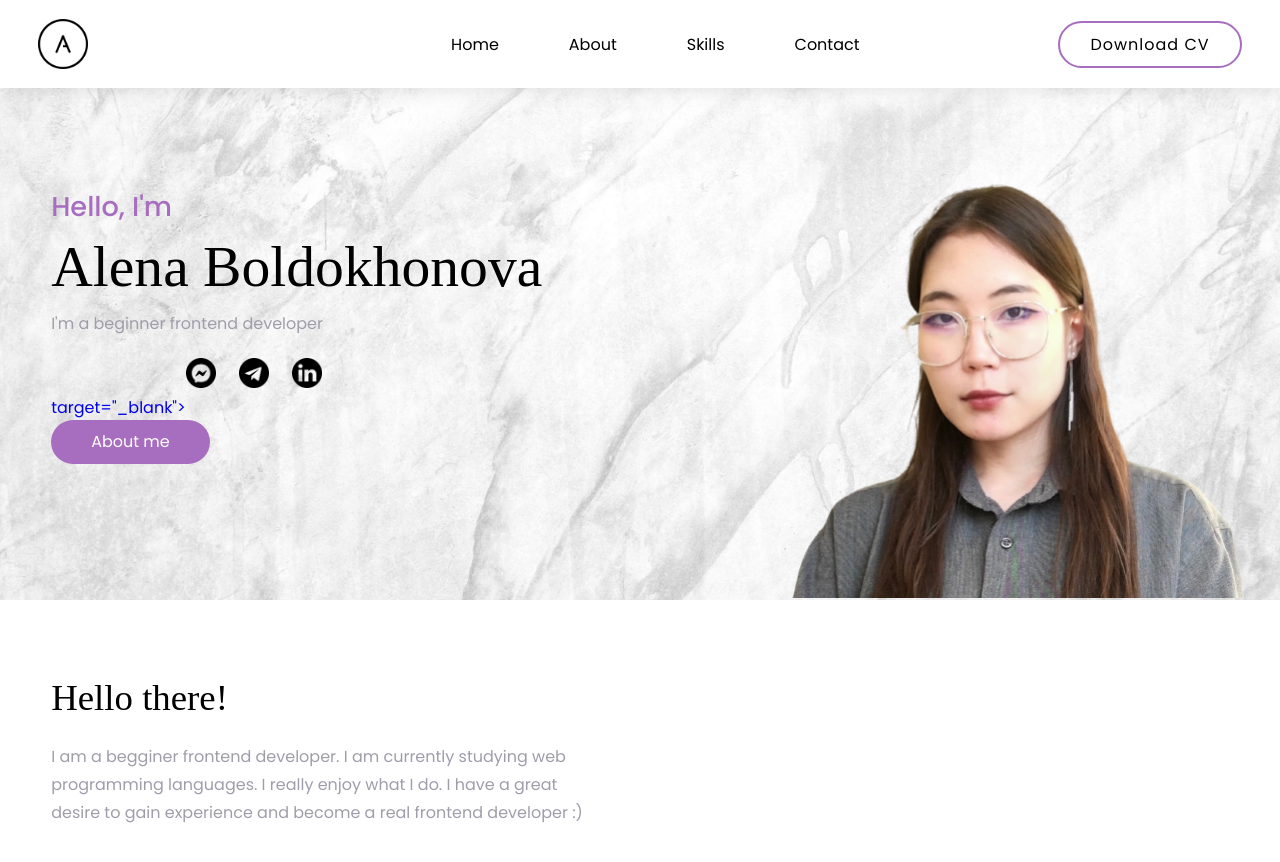
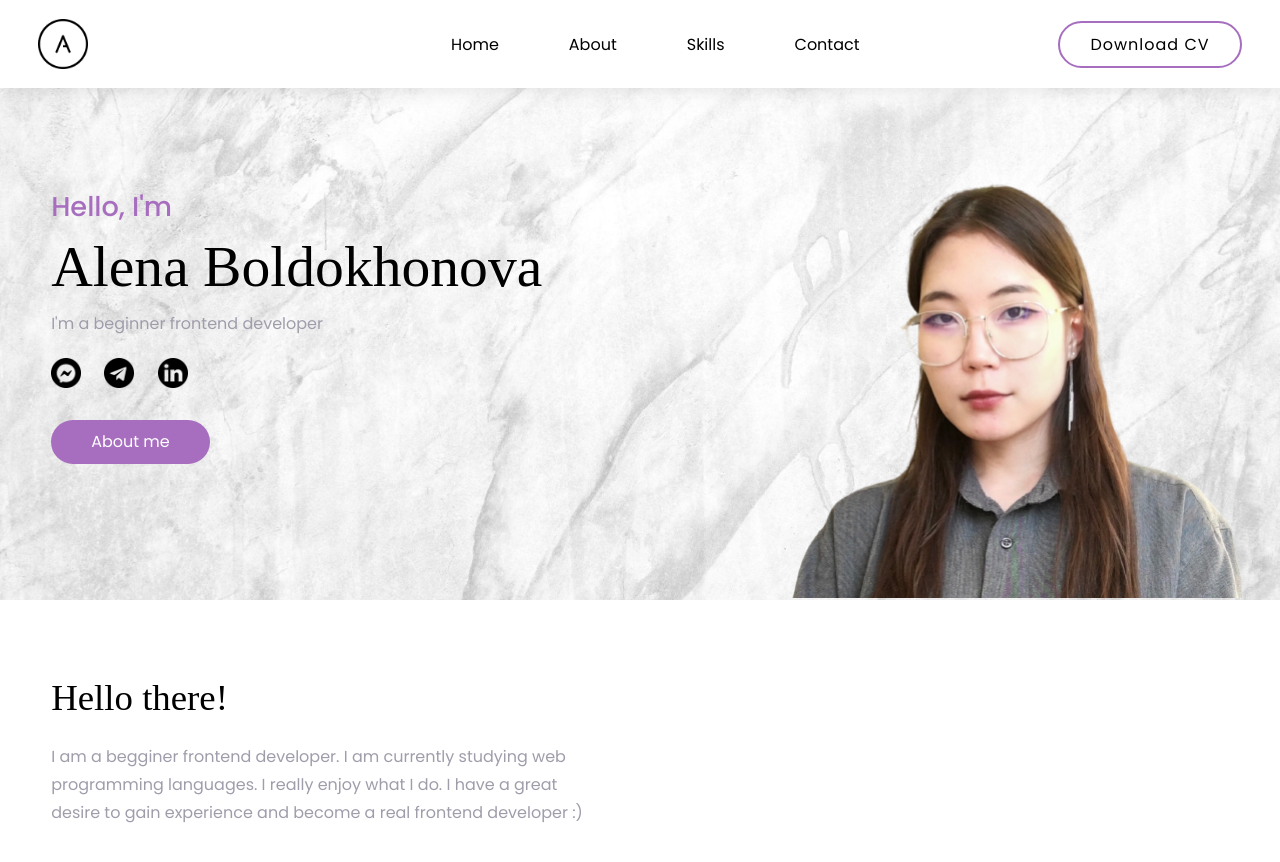
Before and after one commit to wasuuum/alena-portfolio, a plain HTML site: page index.html in a window 1280 px wide. Shown: the top 862 px of the page. Drawn offline with nearby package versions, Linux system fonts and the light colour scheme; a web font is replaced by a local one.

Commit message:
Update index.html

```diff
--- a/index.html
+++ b/index.html
@@ -35,7 +35,7 @@
 			<h1>Alena Boldokhonova</h1>
 			<p>I'm a beginner frontend developer</p>
 			<div class="social">
-				<a href="http://m.me/boldoale"> target="_blank"><img src="img/messenger.png" alt=""></a>
+				<a href="http://m.me/boldoale" target="_blank"><img src="img/messenger.png" alt=""></a>
 				<a href="https://t.me/wasuuum" target="_blank"><img src="img/telegram.png" alt=""></a>
 				<a href="https://www.linkedin.com/in/alena-boldokhonova-549100225/"  target="_blank"><img src="img/linkedin.png" alt=""></a>
 			</div>
```
